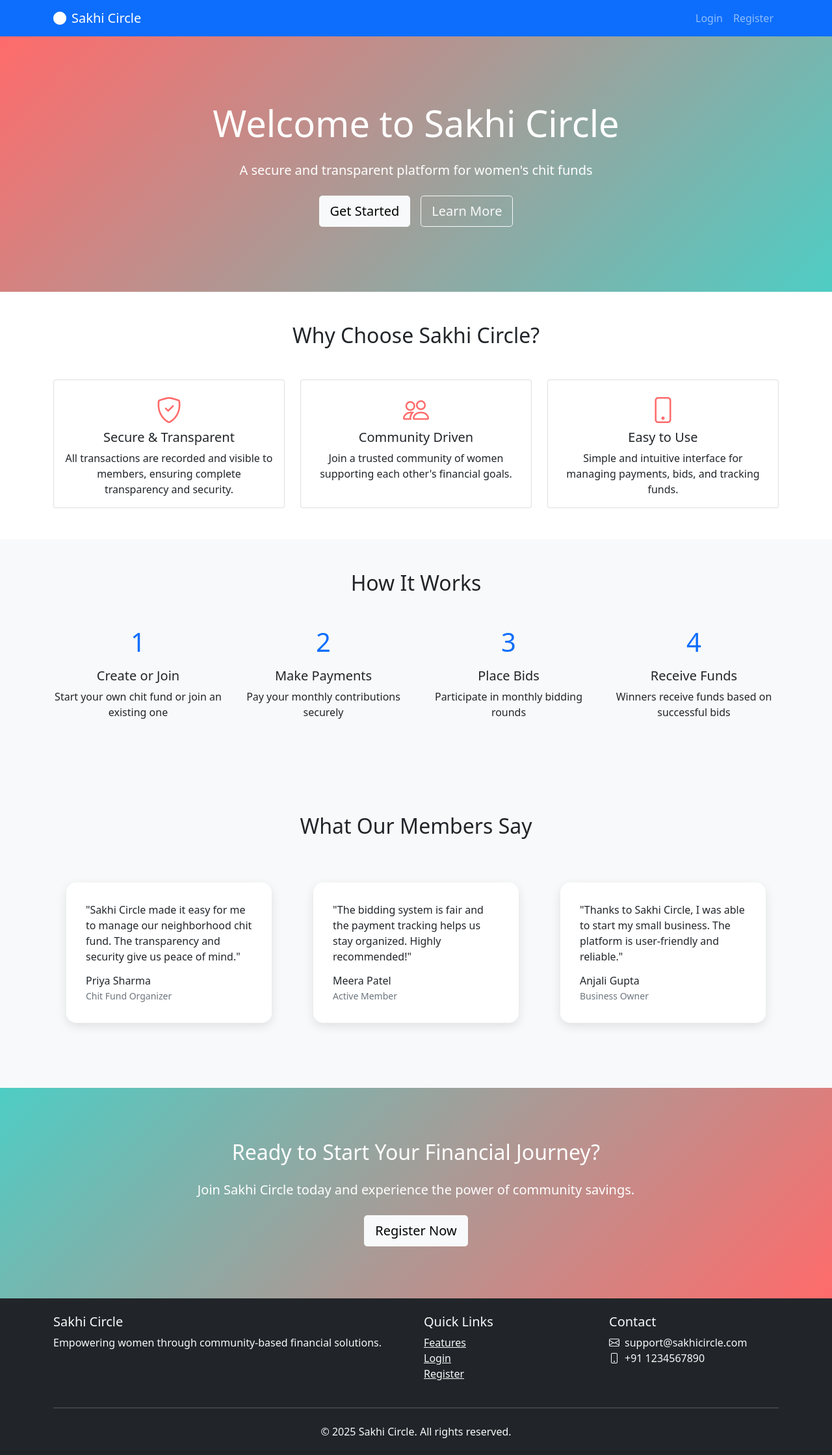
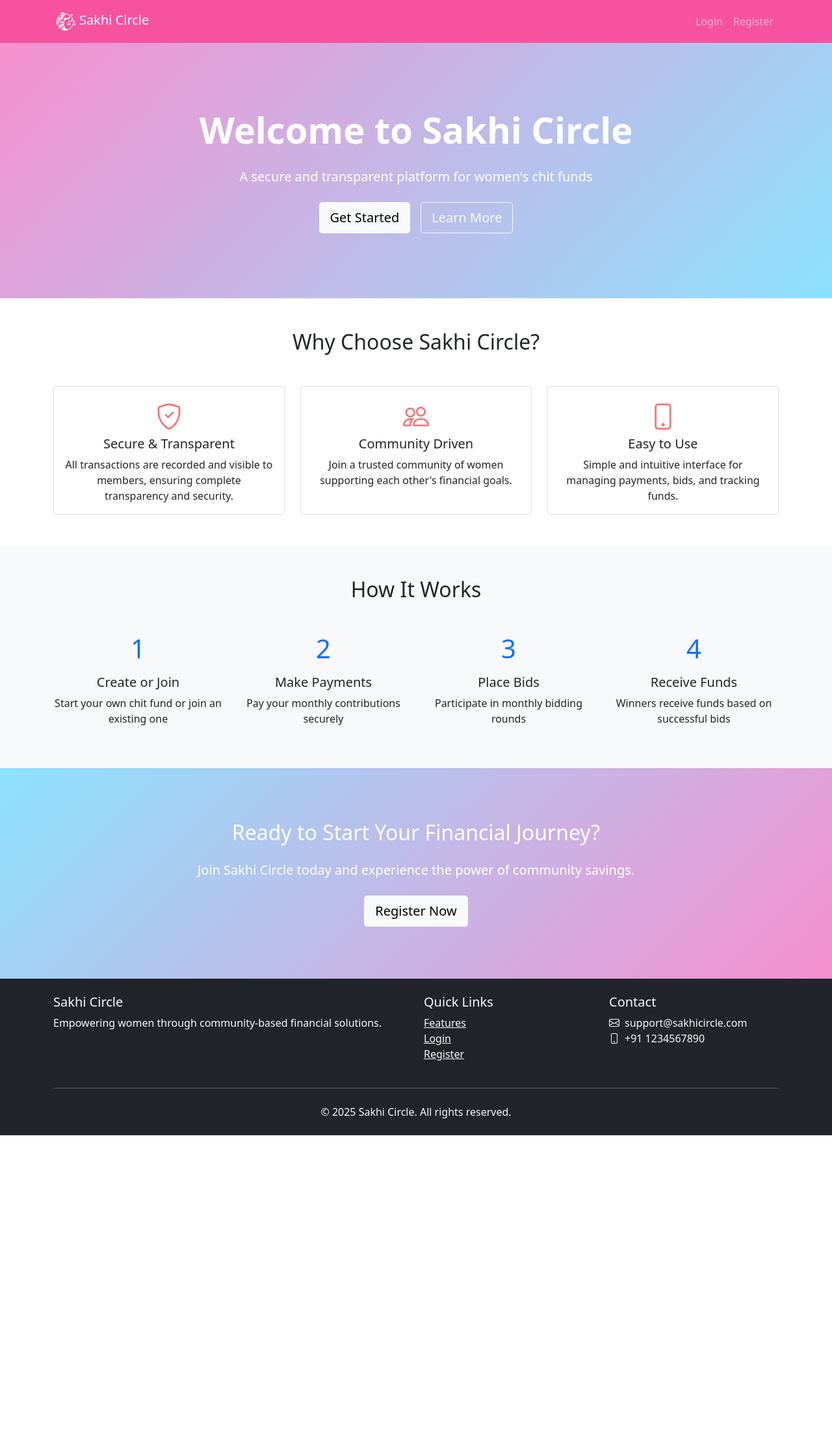
Before and after one commit to Kaayush914/Sakhi-Circle, a Flask app: page / in a window 1280 px wide. Shown: the whole page at 65% size. After the commit the page ends 1747 px from the top, so only its background shows below. Run offline with Flask 2, Linux system fonts and the light colour scheme; some libraries are stand-ins or nearby versions.

Commit message:
Updated logo

```diff
--- a/templates/index.html
+++ b/templates/index.html
@@ -8,7 +8,7 @@
     <link href="https://cdn.jsdelivr.net/npm/bootstrap-icons@1.7.2/font/bootstrap-icons.css" rel="stylesheet">
     <style>
         .hero {
-            background: linear-gradient(135deg, #FF6B6B 0%, #4ECDC4 100%);
+            background: linear-gradient(135deg,rgb(247, 144, 207) 0%,rgb(140, 226, 255) 100%);
             color: white;
             padding: 100px 0;
         }
@@ -36,17 +36,20 @@
             box-shadow: 0 5px 15px rgba(0,0,0,0.1);
         }
         .cta-section {
-            background: linear-gradient(135deg, #4ECDC4 0%, #FF6B6B 100%);
+            background: linear-gradient(135deg,rgb(140, 226, 255) 0%, rgb(247, 144, 207) 100%);
             color: white;
             padding: 80px 0;
+        }
+        .hero h1 {
+            font-weight: bold;
         }
     </style>
 </head>
 <body>
-    <nav class="navbar navbar-expand-lg navbar-dark bg-primary">
+    <nav class="navbar navbar-expand-lg navbar-dark" style="background-color: #f652a0;">
         <div class="container">
             <a class="navbar-brand" href="{{ url_for('routes.index') }}">
-                <i class="bi bi-circle-fill me-2"></i>Sakhi Circle
+                <img src="/static/images/logo.png" alt="Sakhi Circle Logo" width="40" height="40">Sakhi Circle
             </a>
             <button class="navbar-toggler" type="button" data-bs-toggle="collapse" data-bs-target="#navbarNav">
                 <span class="navbar-toggler-icon"></span>
@@ -149,47 +152,6 @@
         </div>
     </section>
 
-    <!-- Testimonials Section -->
-    <section class="testimonial">
-        <div class="container">
-            <h2 class="text-center mb-5">What Our Members Say</h2>
-            <div class="row">
-                <div class="col-md-4">
-                    <div class="testimonial-card">
-                        <p class="mb-3">"Sakhi Circle made it easy for me to manage our neighborhood chit fund. The transparency and security give us peace of mind."</p>
-                        <div class="d-flex align-items-center">
-                            <div>
-                                <h6 class="mb-0">Priya Sharma</h6>
-                                <small class="text-muted">Chit Fund Organizer</small>
-                            </div>
-                        </div>
-                    </div>
-                </div>
-                <div class="col-md-4">
-                    <div class="testimonial-card">
-                        <p class="mb-3">"The bidding system is fair and the payment tracking helps us stay organized. Highly recommended!"</p>
-                        <div class="d-flex align-items-center">
-                            <div>
-                                <h6 class="mb-0">Meera Patel</h6>
-                                <small class="text-muted">Active Member</small>
-                            </div>
-                        </div>
-                    </div>
-                </div>
-                <div class="col-md-4">
-                    <div class="testimonial-card">
-                        <p class="mb-3">"Thanks to Sakhi Circle, I was able to start my small business. The platform is user-friendly and reliable."</p>
-                        <div class="d-flex align-items-center">
-                            <div>
-                                <h6 class="mb-0">Anjali Gupta</h6>
-                                <small class="text-muted">Business Owner</small>
-                            </div>
-                        </div>
-                    </div>
-                </div>
-            </div>
-        </div>
-    </section>
 
     <!-- CTA Section -->
     <section class="cta-section">
```
Also changed, not shown: static/images/logo.png (added).
